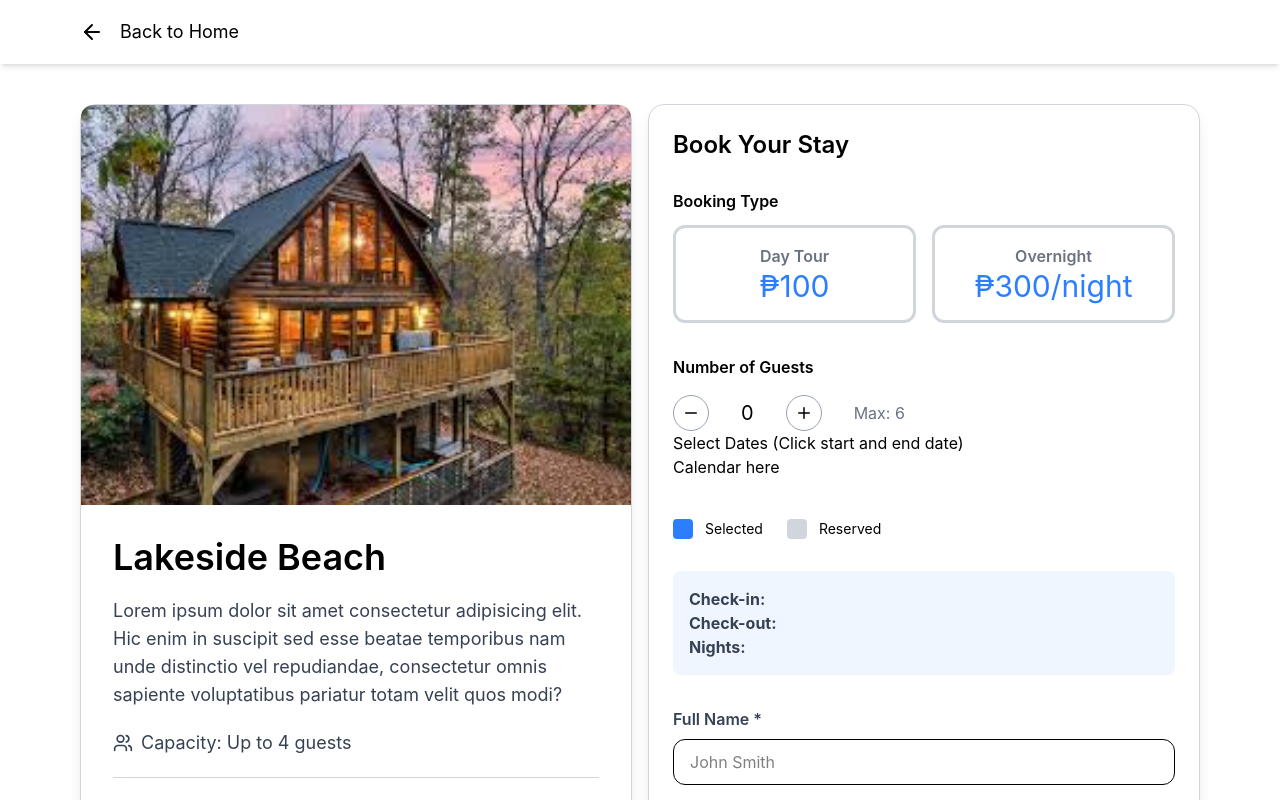
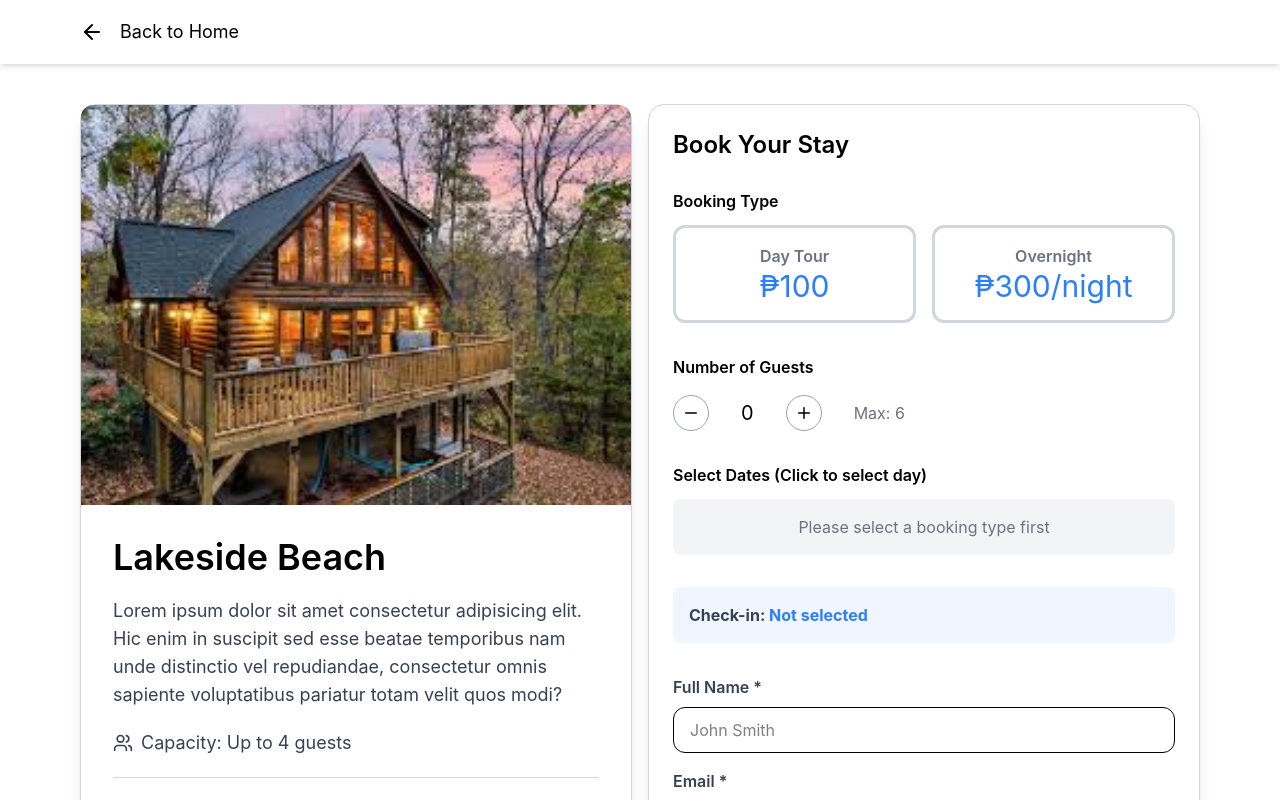
Before and after one commit to Code-W-Gab/Resort_Reservation, a React app in the folder frontend/: page /reserve/1 in a window 1280 px wide. Shown: the top 800 px of the page. Built offline with nearby package versions, Linux system fonts and the light colour scheme; the HTML template or start-up script is replaced by a standard one.

Commit message:
Add calendar

```diff
--- a/frontend/src/Components/User/Book.jsx
+++ b/frontend/src/Components/User/Book.jsx
@@ -1,10 +1,32 @@
 import { useState } from 'react'
 import cabin from '/cabin.jpg'
 import { Users, Minus, Plus } from 'lucide-react'
+import Calendar from './Calendar'
 
 export default function Book() {
   const [cottageType, setCottageType] = useState("")
   const [capacity, setCapacity] = useState(0)
+  const [checkIn, setCheckIn] = useState(null)
+  const [checkOut, setCheckOut] = useState(null)
+
+  const handleDateSelect = (startDate, endDate) => {
+    setCheckIn(startDate)
+    setCheckOut(endDate)
+  }
+
+  const calculateNights = () => {
+    if (!checkIn || !checkOut) return 0
+    const diffTime = Math.abs(checkOut - checkIn)
+    const diffDays = Math.ceil(diffTime / (1000 * 60 * 60 * 24))
+    return cottageType === 'dayTour' ? 0 : diffDays
+  }
+
+  const formatDate = (date) => {
+    if (!date) return 'Not selected'
+    return date.toLocaleDateString('en-US', { month: 'short', day: 'numeric', year: 'numeric' })
+  }
+
+  const nights = calculateNights()
 
   return(
     <main className='py-10 grid grid-cols-2 gap-4 px-20 items-start'>
@@ -68,25 +90,31 @@ export default function Book() {
           </div>
         </div>
 
-        <div>
-          <h4>Select Dates (Click start and end date)</h4>
-          <div>Calendar here</div>
-        </div>
-        <div className='flex items-center gap-6 mt-10'>
-          <div className='flex items-center gap-3'>
-            <div className='size-5 bg-blue-500 rounded-sm'></div>
-            <p className='text-sm'>Selected</p>
-          </div>
-          <div className='flex items-center gap-3'>
-            <div className='size-5 bg-gray-300 rounded-sm'></div>
-            <p className='text-sm'>Reserved</p>
-          </div>
+        <div className='mt-8'>
+          <label className='font-semibold block mb-3'>Select Dates {cottageType === 'overnight' ? '(Click start and end date)' : '(Click to select day)'}</label>
+          {cottageType ? (
+            <Calendar
+              bookingType={cottageType}
+              onDateSelect={handleDateSelect}
+              checkIn={checkIn}
+              checkOut={checkOut}
+              reservedDates={[]}
+            />
+          ) : (
+            <div className='bg-gray-100 p-4 rounded-lg text-gray-500 text-center'>
+              Please select a booking type first
+            </div>
+          )}
         </div>
 
         <div className='bg-blue-50 p-4 rounded-lg my-8 text-gray-700'>
-          <p className='font-bold'>Check-in:</p>
-          <p className='font-bold'>Check-out:</p>
-          <p className='font-bold'>Nights:</p>
+          <p className='font-bold'>Check-in: <span className='text-blue-500'>{formatDate(checkIn)}</span></p>
+          {cottageType === 'overnight' && (
+            <>
+              <p className='font-bold'>Check-out: <span className='text-blue-500'>{formatDate(checkOut)}</span></p>
+              <p className='font-bold'>Nights: <span className='text-blue-500'>{nights}</span></p>
+            </>
+          )}
         </div>
 
         <div className='flex flex-col gap-4'>
@@ -113,7 +141,6 @@ export default function Book() {
           </div>
           <button className='bg-blue-500 text-white w-full py-3 rounded-lg text-lg mt-6'>Confirm Booking</button>
         </div>
-
       </div>
     </main>
   )
--- /dev/null
+++ b/frontend/src/Components/User/Calendar.jsx
@@ -0,0 +1,162 @@
+import { useState } from 'react'
+import { ChevronLeft, ChevronRight } from 'lucide-react'
+
+export default function Calendar({ bookingType, onDateSelect, checkIn, checkOut, reservedDates = [] }) {
+  const [currentDate, setCurrentDate] = useState(new Date(2026, 4, 1)) // May 2026
+  const [tempStartDate, setTempStartDate] = useState(null)
+
+  const getDaysInMonth = (date) => {
+    return new Date(date.getFullYear(), date.getMonth() + 1, 0).getDate()
+  }
+
+  const getFirstDayOfMonth = (date) => {
+    return new Date(date.getFullYear(), date.getMonth(), 1).getDay()
+  }
+
+  const isSameDay = (date1, date2) => {
+    if (!date1 || !date2) return false
+    return (
+      date1.getFullYear() === date2.getFullYear() &&
+      date1.getMonth() === date2.getMonth() &&
+      date1.getDate() === date2.getDate()
+    )
+  }
+
+  const isDateInRange = (date, start, end) => {
+    if (!start || !end) return false
+    return date >= start && date <= end
+  }
+
+  const isReservedDate = (date) => {
+    return reservedDates.some((reserved) => isSameDay(date, new Date(reserved)))
+  }
+
+  const handleDateClick = (day) => {
+    const selectedDate = new Date(currentDate.getFullYear(), currentDate.getMonth(), day)
+
+    if (isReservedDate(selectedDate)) return
+
+    if (bookingType === 'dayTour') {
+      onDateSelect(selectedDate, selectedDate)
+      setTempStartDate(null)
+    } else if (bookingType === 'overnight') {
+      if (!tempStartDate) {
+        setTempStartDate(selectedDate)
+      } else {
+        if (selectedDate < tempStartDate) {
+          onDateSelect(selectedDate, tempStartDate)
+        } else {
+          onDateSelect(tempStartDate, selectedDate)
+        }
+        setTempStartDate(null)
+      }
+    }
+  }
+
+  const previousMonth = () => {
+    setCurrentDate(new Date(currentDate.getFullYear(), currentDate.getMonth() - 1))
+  }
+
+  const nextMonth = () => {
+    setCurrentDate(new Date(currentDate.getFullYear(), currentDate.getMonth() + 1))
+  }
+
+  const renderCalendar = () => {
+    const daysInMonth = getDaysInMonth(currentDate)
+    const firstDay = getFirstDayOfMonth(currentDate)
+    const days = []
+
+    for (let i = 0; i < firstDay; i++) {
+      days.push(null)
+    }
+
+    for (let day = 1; day <= daysInMonth; day++) {
+      days.push(day)
+    }
+
+    return days.map((day, index) => {
+      if (day === null) {
+        return (
+          <div key={`empty-${index}`} className='h-10'></div>
+        )
+      }
+
+      const currentFullDate = new Date(currentDate.getFullYear(), currentDate.getMonth(), day)
+      const isSelected = isSameDay(currentFullDate, checkIn) || isSameDay(currentFullDate, checkOut)
+      const isInRange = isDateInRange(currentFullDate, checkIn, checkOut)
+      const isReserved = isReservedDate(currentFullDate)
+      const isTemp = tempStartDate && isSameDay(currentFullDate, tempStartDate)
+
+      let dayClass = 'h-10 rounded text-sm font-medium cursor-pointer flex items-center justify-center border'
+
+      if (isReserved) {
+        dayClass += ' bg-gray-300 text-gray-500 cursor-not-allowed'
+      } else if (isSelected) {
+        dayClass += ' bg-blue-500 text-white border-blue-500'
+      } else if (isInRange) {
+        dayClass += ' bg-blue-100 text-gray-800 border-blue-200'
+      } else if (isTemp) {
+        dayClass += ' bg-yellow-100 border-yellow-400 text-gray-800'
+      } else {
+        dayClass += ' bg-white text-gray-800 border-gray-200 hover:bg-blue-50'
+      }
+
+      return (
+        <button
+          key={day}
+          onClick={() => handleDateClick(day)}
+          className={dayClass}
+          disabled={isReserved}
+        >
+          {day}
+        </button>
+      )
+    })
+  }
+
+  const monthName = currentDate.toLocaleString('default', { month: 'long', year: 'numeric' })
+
+  return (
+    <div className='bg-gray-50 p-4 rounded-lg'>
+      <div className='flex items-center justify-between mb-4'>
+        <button onClick={previousMonth} className='p-1 hover:bg-gray-200 rounded'>
+          <ChevronLeft size={20} />
+        </button>
+        <h3 className='text-lg font-semibold text-center flex-1'>{monthName}</h3>
+        <button onClick={nextMonth} className='p-1 hover:bg-gray-200 rounded'>
+          <ChevronRight size={20} />
+        </button>
+      </div>
+
+      <div className='grid grid-cols-7 gap-2 mb-4'>
+        {['S', 'M', 'T', 'W', 'T', 'F', 'S'].map((day) => (
+          <div key={day} className='h-10 flex items-center justify-center font-semibold text-gray-600 text-sm'>
+            {day}
+          </div>
+        ))}
+        {renderCalendar()}
+      </div>
+
+      <div className='flex items-center gap-6 mt-4'>
+        <div className='flex items-center gap-2'>
+          <div className='size-3 bg-blue-500 rounded-sm'></div>
+          <p className='text-xs'>Selected</p>
+        </div>
+        <div className='flex items-center gap-2'>
+          <div className='size-3 bg-blue-100 rounded-sm'></div>
+          <p className='text-xs'>Range</p>
+        </div>
+        <div className='flex items-center gap-2'>
+          <div className='size-3 bg-gray-300 rounded-sm'></div>
+          <p className='text-xs'>Reserved</p>
+        </div>
+        {bookingType === 'overnight' && tempStartDate && (
+          <div className='flex items-center gap-2'>
+            <div className='size-3 bg-yellow-100 rounded-sm border border-yellow-400'></div>
+            <p className='text-xs'>Start Date</p>
+          </div>
+        )}
+      </div>
+    </div>
+  )
+}
```
